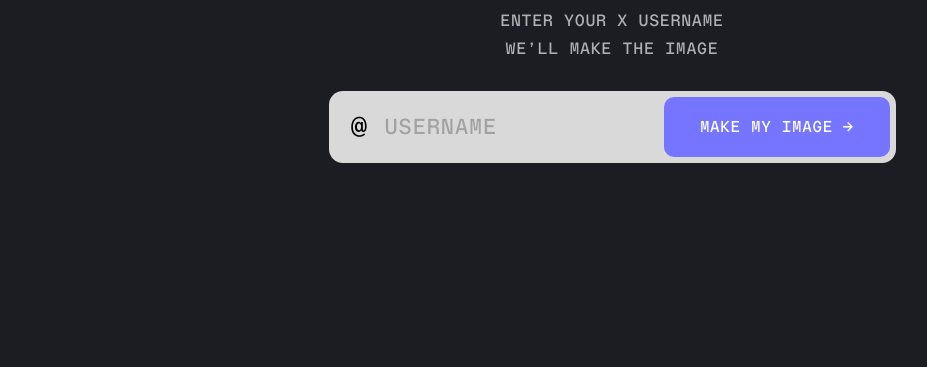
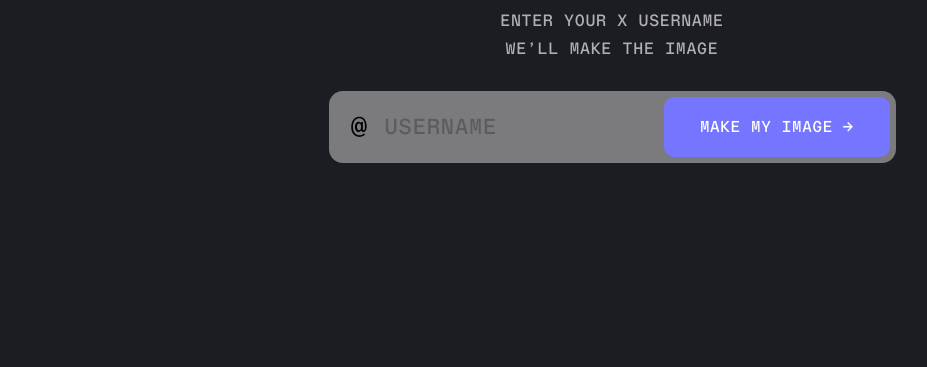
Before and after one commit to isaacgrothe/base-batches-004, a plain HTML site: page index.html in a window 1280 px wide. Shown: the part 433-800 px from the top of the page, without its empty margins (28-955 px from the left). Drawn offline with Linux system fonts and the light colour scheme.

Commit message:
Input row: 50% opacity background

```diff
--- a/index.html
+++ b/index.html
@@ -38,7 +38,7 @@
 
 .input-row {
   display: flex; width: min(567px, 90vw); height: 72px;
-  border-radius: 14px; background: #d9d9d9; position: relative;
+  border-radius: 14px; background: rgba(217,217,217,0.5); position: relative;
   padding: 6px; align-items: center; gap: 0;
 }
 .input-at {
```
